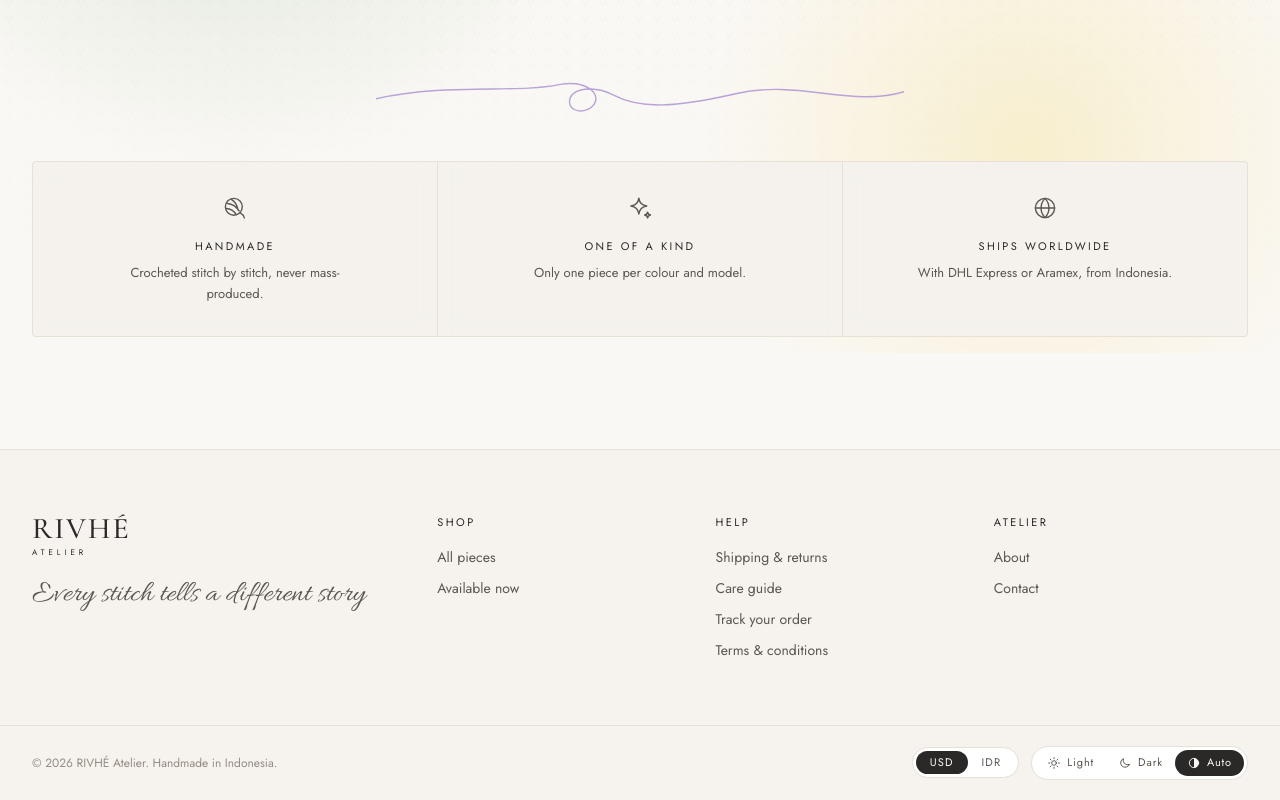
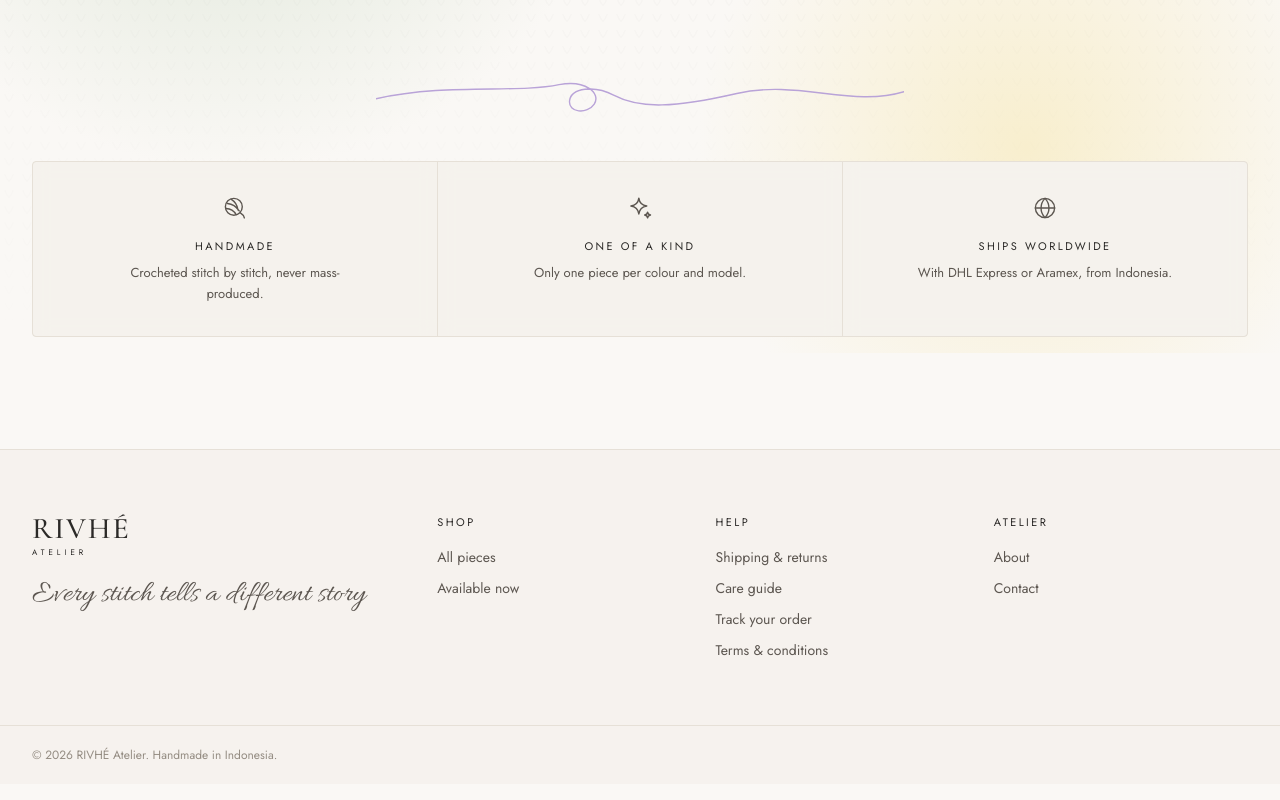
Before and after one commit to rivheatelier/rivhe-atelier, a Next.js app: page / in a window 1280 px wide. Shown: the part 1507-2307 px from the top of the page. Built offline with nearby package versions, Linux system fonts and the light colour scheme; no server answers; the database is empty.

Commit message:
repair footer button

```diff
--- a/src/app/(store)/layout.tsx
+++ b/src/app/(store)/layout.tsx
@@ -31,7 +31,7 @@ export default async function StoreLayout({ children }: { children: React.ReactN
         theme={theme}
       />
       <main>{children}</main>
-      <SiteFooter settings={settings} currency={currency} theme={theme} />
+      <SiteFooter settings={settings} />
     </>
   );
 }
--- a/src/components/site-footer.tsx
+++ b/src/components/site-footer.tsx
@@ -1,12 +1,9 @@
 import Link from "next/link";
-import { CurrencySwitch } from "@/components/currency-select";
-import { ThemeSwitch } from "@/components/theme-switch";
 import { Wordmark } from "@/components/wordmark";
-import type { ActiveCurrency } from "@/lib/currency-server";
 import type { Settings } from "@/lib/settings";
-import type { Theme } from "@/lib/theme";
 
-export function SiteFooter({ settings, currency, theme }: { settings: Settings; currency: ActiveCurrency; theme: Theme }) {
+// Currency and light/dark switches live in the header and the phone menu.
+export function SiteFooter({ settings }: { settings: Settings }) {
   const columns: { title: string; links: { label: string; href: string; external?: boolean }[] }[] = [
     {
       title: "Shop",
@@ -65,15 +62,9 @@ export function SiteFooter({ settings, currency, theme }: { settings: Settings;
         ))}
       </div>
       <div className="border-t border-line">
-        <div className="mx-auto flex max-w-7xl flex-col-reverse gap-4 px-6 py-5 text-[12px] text-muted sm:flex-row sm:items-center sm:justify-between sm:px-8">
-          <p>
-            © {new Date().getFullYear()} {settings.storeName}. Handmade in Indonesia.
-          </p>
-          <div className="flex flex-wrap items-center gap-3 self-start sm:self-auto">
-            <CurrencySwitch value={currency.code} options={currency.options} />
-            <ThemeSwitch initial={theme} labels />
-          </div>
-        </div>
+        <p className="mx-auto max-w-7xl px-6 py-5 text-[12px] text-muted sm:px-8">
+          © {new Date().getFullYear()} {settings.storeName}. Handmade in Indonesia.
+        </p>
       </div>
     </footer>
   );
```
